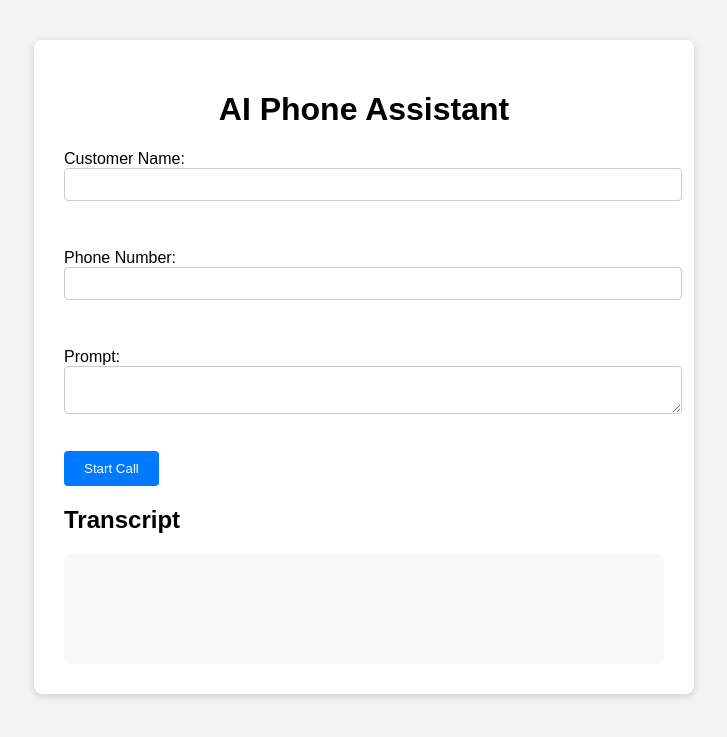
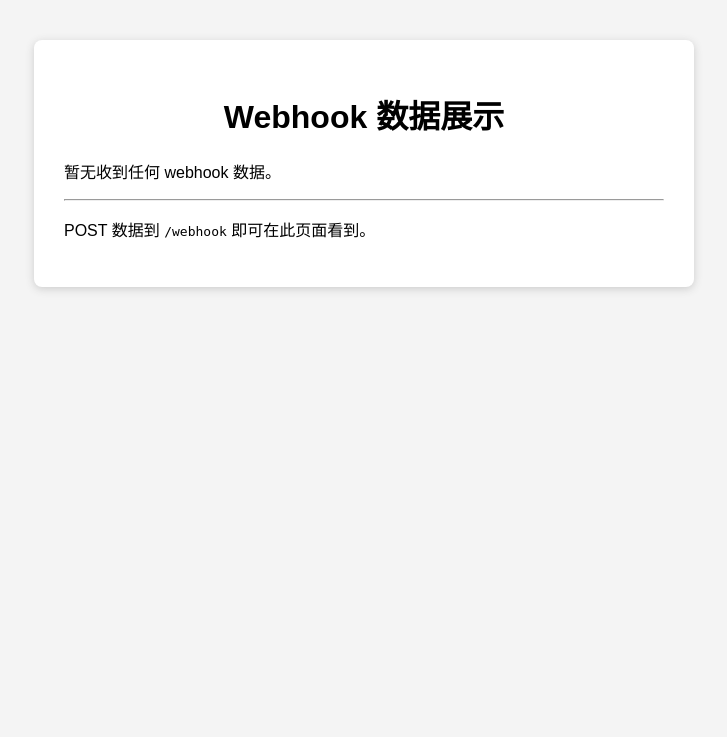
Before and after one commit to mzhao1996/Phone-Call-demo, a Flask app: page / in a window 1280 px wide. Shown: the top 737 px of the page, without its empty margins (276-1003 px from the left). Run offline with Flask 3, Linux system fonts and the light colour scheme.

Commit message:
Refactor app to webhook data viewer and remove AI call features

```diff
--- a/app.py
+++ b/app.py
@@ -1,179 +1,39 @@
 import os
 import json
-from flask import Flask, render_template, request, jsonify, send_from_directory
-from twilio.twiml.voice_response import VoiceResponse, Play, Record
-from twilio.rest import Client
-from dotenv import load_dotenv
-from services.tts import generate_tts
-from services.stt import transcribe_from_url
-from services.chat import get_gpt_response, limit_sentences
-from datetime import datetime
-import time
-from threading import Thread
-
-load_dotenv()
+from flask import Flask, render_template, request, redirect
 
 app = Flask(__name__)
-app.config['UPLOAD_FOLDER'] = 'public/audio'
-app.config['TRANSCRIPT_FOLDER'] = 'transcripts'
+WEBHOOK_DATA_FILE = 'webhook_data.json'
 
-# 确保目录存在
-os.makedirs(app.config['UPLOAD_FOLDER'], exist_ok=True)
-os.makedirs(app.config['TRANSCRIPT_FOLDER'], exist_ok=True)
+@app.route('/', methods=['GET'])
+def show_webhook_data():
+    if os.path.exists(WEBHOOK_DATA_FILE):
+        with open(WEBHOOK_DATA_FILE, 'r', encoding='utf-8') as f:
+            data = json.load(f)
+    else:
+        data = []
+    return render_template('index.html', webhook_data=data)
 
-TWILIO_ACCOUNT_SID = os.getenv('TWILIO_ACCOUNT_SID')
-TWILIO_AUTH_TOKEN = os.getenv('TWILIO_AUTH_TOKEN')
-TWILIO_PHONE_NUMBER = os.getenv('TWILIO_PHONE_NUMBER')
-SERVER_URL = os.getenv('SERVER_URL')
-
-client = Client(TWILIO_ACCOUNT_SID, TWILIO_AUTH_TOKEN)
-
-@app.route('/')
-def index():
-    return render_template('index.html')
-
-@app.route('/start_call', methods=['POST'])
-def start_call():
-    data = request.json
-    customer_name = data['customer_name']
-    phone_number = data['phone_number']
-    prompt = data['prompt']
-    # 保存表单数据
-    with open('client_data.json', 'w', encoding='utf-8') as f:
-        json.dump(data, f)
-    # 发起呼叫
-    call = client.calls.create(
-        to=phone_number,
-        from_=TWILIO_PHONE_NUMBER,
-        url=f"{SERVER_URL}/voice"
-    )
-    return jsonify({'status': 'calling', 'call_sid': call.sid})
-
-@app.route('/voice', methods=['POST'])
-def voice():
-    # 读取表单数据
-    with open('client_data.json', 'r', encoding='utf-8') as f:
-        data = json.load(f)
-    phone_number = data['phone_number']
-    prompt = data['prompt']
-    # 异步后台生成AI第一句话和TTS
-    def generate_ai_first_sentence():
-        gpt_reply = get_gpt_response(prompt, [])
-        gpt_reply = limit_sentences(gpt_reply, max_sentences=3)
-        transcript_path = os.path.join(app.config['TRANSCRIPT_FOLDER'], f"{phone_number}.json")
-        transcript = [{'role': 'assistant', 'text': gpt_reply}]
-        with open(transcript_path, 'w', encoding='utf-8') as f:
-            json.dump(transcript, f, ensure_ascii=False, indent=2)
-        generate_tts(gpt_reply)
-    Thread(target=generate_ai_first_sentence).start()
-    # 先播放本地mp3，播放完后跳转到/voice_next
-    response = VoiceResponse()
-    response.play(f"{SERVER_URL}/audio/ElevenLabs_2025-07-03T17_27_31_british%20woman_gen_sp100_s50_sb75_v3.mp3")
-    response.redirect(f"{SERVER_URL}/voice_next")
-    return str(response)
-
-@app.route('/voice_next', methods=['POST'])
-def voice_next():
-    # 读取表单数据
-    with open('client_data.json', 'r', encoding='utf-8') as f:
-        data = json.load(f)
-    phone_number = data['phone_number']
-    # 读取AI第一句话的TTS音频
-    transcript_path = os.path.join(app.config['TRANSCRIPT_FOLDER'], f"{phone_number}.json")
-    with open(transcript_path, 'r', encoding='utf-8') as f:
-        transcript = json.load(f)
-    gpt_reply = transcript[0]['text']
-    audio_path = generate_tts(gpt_reply)  # 如果已生成会直接返回路径
-    response = VoiceResponse()
-    response.play(f"{SERVER_URL}/audio/{os.path.basename(audio_path)}")
-    response.record(
-        action=f"{SERVER_URL}/process_recording",
-        maxLength=30,
-        playBeep=False
-    )
-    return str(response)
-
-@app.route('/process_recording', methods=['POST'])
-def process_recording():
-    recording_url = request.form['RecordingUrl']
-    recording_sid = request.form.get('RecordingSid', datetime.now().strftime('%Y%m%d%H%M%S'))
-    # 下载录音（加认证）
-    audio_file = os.path.join(app.config['UPLOAD_FOLDER'], f"recording_{recording_sid}.mp3")
-    import requests
-    time.sleep(0.5)
-    r = requests.get(recording_url + '.mp3', auth=(TWILIO_ACCOUNT_SID, TWILIO_AUTH_TOKEN))
-    if r.status_code != 200:
-        print(f"Failed to download recording: {r.status_code} {r.text}")
-        return "<Response><Say>Recording download failed.</Say></Response>", 500
-    with open(audio_file, 'wb') as f:
-        f.write(r.content)
-    # STT 转写
-    customer_text = transcribe_from_url(recording_url)
-    # 读取 prompt
-    with open('client_data.json', 'r', encoding='utf-8') as f:
-        data = json.load(f)
-    prompt = data['prompt']
-    # 读取历史对话
-    transcript_path = os.path.join(app.config['TRANSCRIPT_FOLDER'], f"{data['phone_number']}.json")
-    if os.path.exists(transcript_path):
-        with open(transcript_path, 'r', encoding='utf-8') as f:
-            transcript = json.load(f)
-    else:
-        transcript = []
-    transcript.append({'role': 'customer', 'text': customer_text})
-    # GPT 回复
-    gpt_reply = get_gpt_response(prompt, transcript)
-    gpt_reply = limit_sentences(gpt_reply, max_sentences=3)
-    transcript.append({'role': 'assistant', 'text': gpt_reply})
-    # 保存 transcript
-    with open(transcript_path, 'w', encoding='utf-8') as f:
-        json.dump(transcript, f, ensure_ascii=False, indent=2)
-    # TTS 合成
-    audio_path = generate_tts(gpt_reply)
-    # 确保音频文件已生成
-    if not os.path.exists(audio_path):
-        return "<Response><Say>AI audio not ready.</Say></Response>", 500
-    response = VoiceResponse()
-    response.play(f"{SERVER_URL}/audio/{os.path.basename(audio_path)}")
-    response.record(
-        action=f"{SERVER_URL}/process_recording",
-        maxLength=30,
-        playBeep=False
-    )
-    return str(response)
-
-@app.route('/audio/<filename>')
-def serve_audio(filename):
-    return send_from_directory(app.config['UPLOAD_FOLDER'], filename)
-
-@app.route('/get_transcript', methods=['GET'])
-def get_transcript():
-    phone_number = request.args.get('phone_number')
-    transcript_path = os.path.join(app.config['TRANSCRIPT_FOLDER'], f"{phone_number}.json")
-    if os.path.exists(transcript_path):
-        with open(transcript_path, 'r', encoding='utf-8') as f:
-            transcript = json.load(f)
-        return jsonify({'transcript': transcript})
-    else:
-        return jsonify({'transcript': []})
-
-@app.route('/twilio/recording', methods=['POST'])
-def twilio_recording():
-    """
-    Handle Twilio webhook for recording. Extract RecordingUrl and From, transcribe audio, print result.
-    Return 200 OK on success, 400/500 on error.
-    """
+@app.route('/webhook', methods=['POST'])
+def receive_webhook():
     try:
-        recording_url = request.form.get('RecordingUrl')
-        from_number = request.form.get('From')
-        if not recording_url or not from_number:
-            return jsonify({'error': 'Missing RecordingUrl or From'}), 400
-        text = transcribe_from_url(recording_url)
-        print(f"Transcription from {from_number}: {text}")
-        return jsonify({'text': text}), 200
+        payload = request.get_json(force=True, silent=True)
+        if payload is None:
+            payload = request.form.to_dict()  # 兼容 x-www-form-urlencoded
+        if not payload:
+            return 'No data received', 400
+        # 读取已有数据
+        if os.path.exists(WEBHOOK_DATA_FILE):
+            with open(WEBHOOK_DATA_FILE, 'r', encoding='utf-8') as f:
+                data = json.load(f)
+        else:
+            data = []
+        data.append(payload)
+        with open(WEBHOOK_DATA_FILE, 'w', encoding='utf-8') as f:
+            json.dump(data, f, ensure_ascii=False, indent=2)
+        return 'Webhook received', 200
     except Exception as e:
-        print(f"Error in /twilio/recording: {e}")
-        return jsonify({'error': str(e)}), 500
+        return f'Error: {e}', 500
 
 if __name__ == '__main__':
     app.run(debug=True)
--- a/client_data.json
+++ /dev/null
@@ -1 +0,0 @@
-{}
--- a/requirements.txt
+++ b/requirements.txt
@@ -1,8 +1,3 @@
 Flask
-requests
-python-dotenv
-twilio
-
 # for production server
 gunicorn
-openai
--- a/services/tts.py
+++ /dev/null
@@ -1,33 +0,0 @@
-import os
-import requests
-from dotenv import load_dotenv
-import time
-
-load_dotenv()
-
-ELEVENLABS_API_KEY = os.getenv('ELEVENLABS_API_KEY')
-VOICE_ID = os.getenv('VOICE_ID')
-AUDIO_DIR = 'public/audio'
-
-def generate_tts(text, filename=None):
-    if not filename:
-        import uuid
-        filename = f"tts_{uuid.uuid4().hex}.mp3"
-    output_path = os.path.join(AUDIO_DIR, filename)
-    url = f"https://api.elevenlabs.io/v1/text-to-speech/{VOICE_ID}"
-    headers = {
-        'xi-api-key': ELEVENLABS_API_KEY,
-        'Content-Type': 'application/json'
-    }
-    data = {
-        'text': text,
-        'voice_settings': {'stability': 0.5, 'similarity_boost': 0.5}
-    }
-    time.sleep(0.5)
-    response = requests.post(url, headers=headers, json=data)
-    if response.status_code == 200:
-        with open(output_path, 'wb') as f:
-            f.write(response.content)
-        return output_path
-    else:
-        raise Exception(f"TTS failed: {response.text}")
--- a/templates/index.html
+++ b/templates/index.html
@@ -2,57 +2,23 @@
 <html lang="en">
 <head>
     <meta charset="UTF-8">
-    <title>AI Phone Assistant</title>
+    <title>Webhook Data Viewer</title>
     <link rel="stylesheet" href="/static/style.css">
 </head>
 <body>
     <div class="container">
-        <h1>AI Phone Assistant</h1>
-        <form id="callForm">
-            <label>Customer Name:<input type="text" name="customer_name" required></label><br>
-            <label>Phone Number:<input type="text" name="phone_number" required></label><br>
-            <label>Prompt:<textarea name="prompt" required></textarea></label><br>
-            <button type="submit">Start Call</button>
-        </form>
-        <div id="status"></div>
-        <h2>Transcript</h2>
-        <div id="transcript"></div>
+        <h1>Webhook 数据展示</h1>
+        {% if webhook_data and webhook_data|length > 0 %}
+            <ul>
+            {% for item in webhook_data %}
+                <li><pre>{{ item | tojson(indent=2, ensure_ascii=False) }}</pre></li>
+            {% endfor %}
+            </ul>
+        {% else %}
+            <p>暂无收到任何 webhook 数据。</p>
+        {% endif %}
+        <hr>
+        <p>POST 数据到 <code>/webhook</code> 即可在此页面看到。</p>
     </div>
-    <script>
-        window.onload = function() {
-            document.getElementById('transcript').innerHTML = '';
-        }
-        const form = document.getElementById('callForm');
-        const statusDiv = document.getElementById('status');
-        const transcriptDiv = document.getElementById('transcript');
-        form.onsubmit = async (e) => {
-            e.preventDefault();
-            statusDiv.textContent = 'Calling...';
-            transcriptDiv.innerHTML = '';
-            const formData = new FormData(form);
-            const data = Object.fromEntries(formData.entries());
-            const res = await fetch('/start_call', {
-                method: 'POST',
-                headers: {'Content-Type': 'application/json'},
-                body: JSON.stringify(data)
-            });
-            const result = await res.json();
-            if(result.status === 'calling') {
-                statusDiv.textContent = 'Call in progress...';
-                pollTranscript(data.phone_number);
-            } else {
-                statusDiv.textContent = 'Call failed.';
-            }
-        };
-        function pollTranscript(phone) {
-            let interval = setInterval(async () => {
-                const res = await fetch(`/get_transcript?phone_number=${phone}`);
-                const data = await res.json();
-                if(data.transcript && data.transcript.length > 0) {
-                    transcriptDiv.innerHTML = data.transcript.map(turn => `<b>${turn.role}:</b> ${turn.text}<br>`).join('');
-                }
-            }, 3000);
-        }
-    </script>
 </body>
 </html>
```
Also changed, not shown: services/chat.py (deleted, +0 -36 lines), services/stt.py (deleted, +0 -41 lines).
